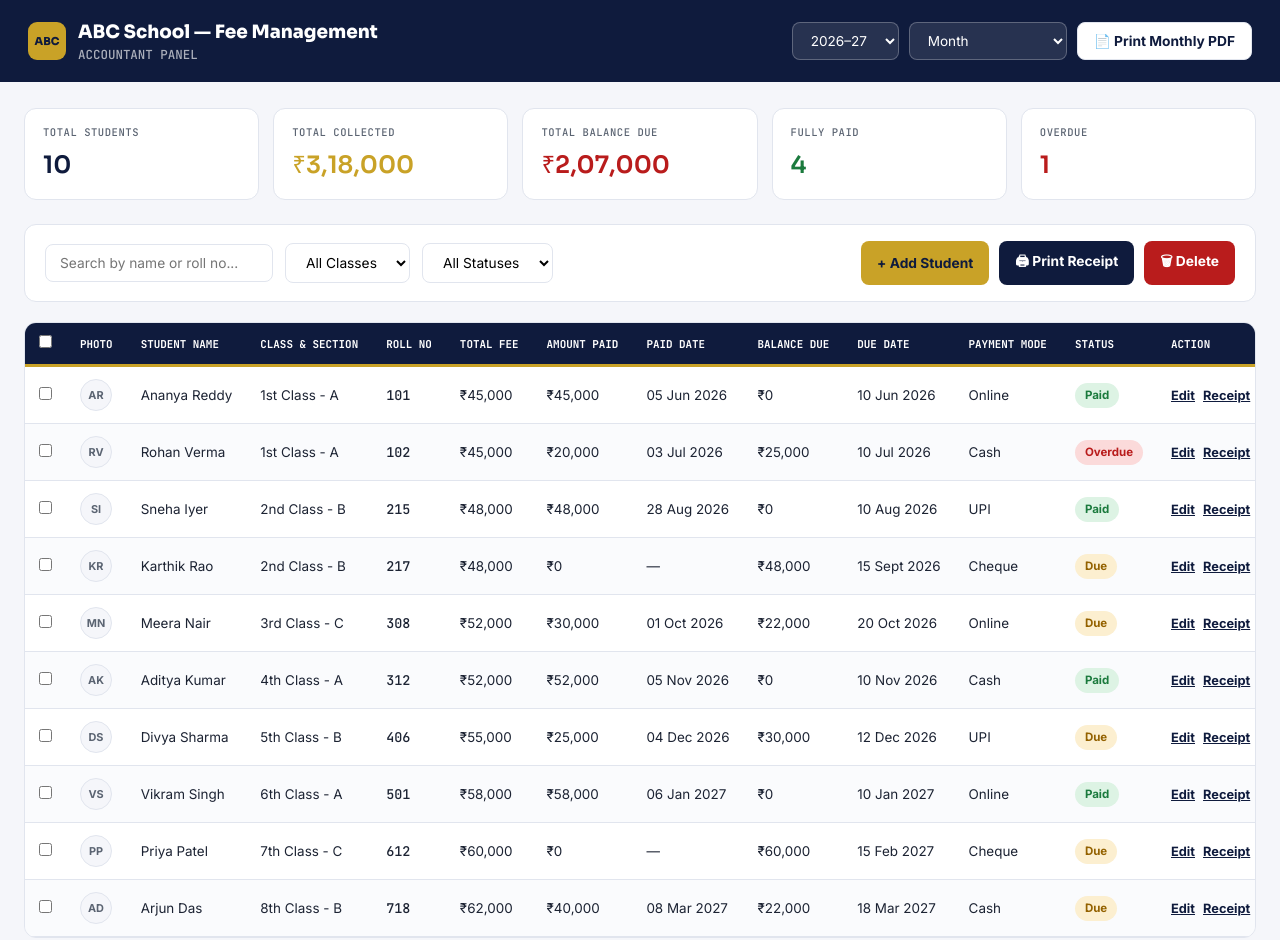
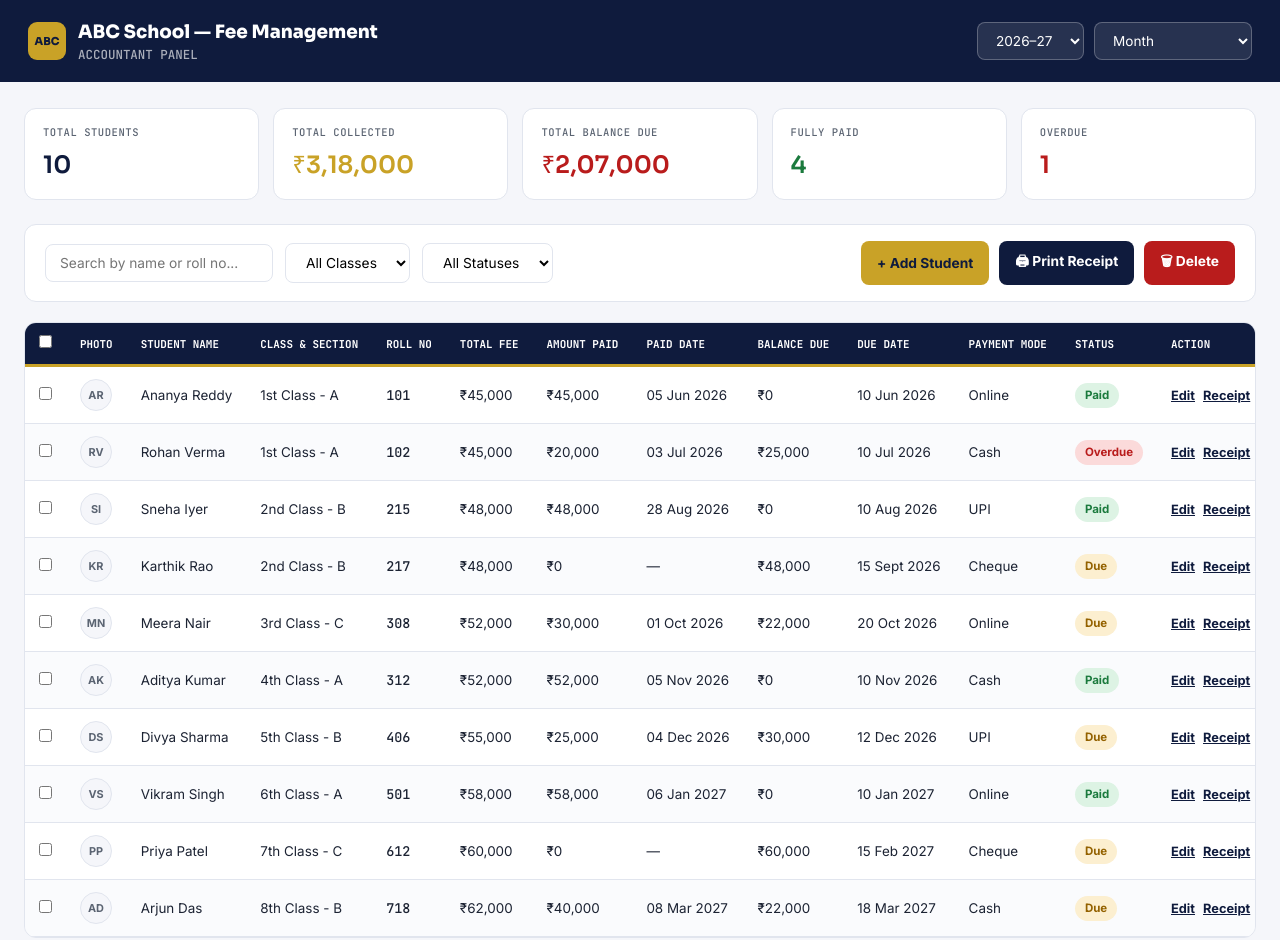
Before and after one commit to shariftalentscout-blip/Accountant-panel--Fee-management, a plain HTML site: page index.html in a window 1280 px wide. Drawn offline with Linux system fonts and the light colour scheme.

Commit message:
Remove print button from index.html
Removed the print button for monthly PDF reports.

```diff
--- a/index.html
+++ b/index.html
@@ -165,7 +165,6 @@
       <option value="2027-03">March 2027</option>
       <option value="2027-04">April 2027</option>
     </select>
-    <button class="btn btn-header-print" onclick="printMonthlyReport()">📄 Print Monthly PDF</button>
   </div>
 </header>
 
```
